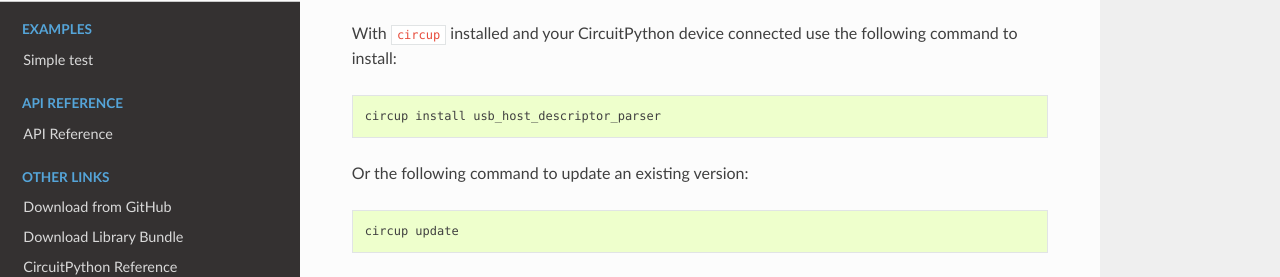
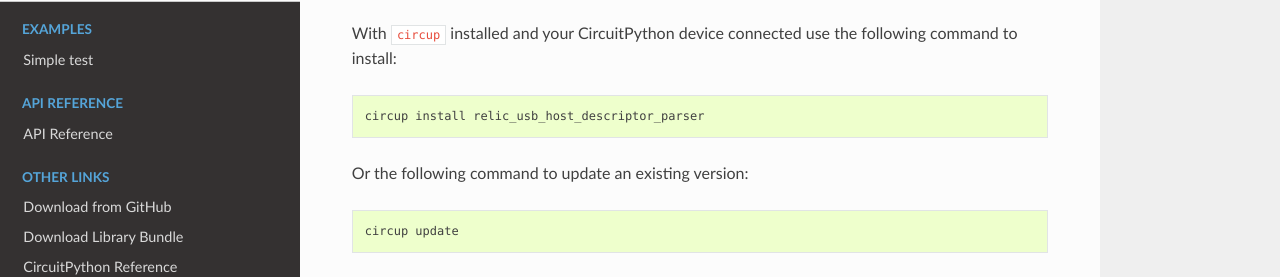
Before and after one commit to relic-se/CircuitPython_USB_Host_Descriptor_Parser, a Sphinx documentation site: the page built from docs/index.rst, in a window 1280 px wide and 900 px high, scrolled down 1174 px. Shown: the part 151-428 px from the top of the window. Built offline with Sphinx 7.4.7 and the Read the Docs theme 3.1.0, drawn with Linux system fonts in a browser that asks for light colours.

Commit message:
Prepend library

```diff
--- a/README.rst
+++ b/README.rst
@@ -82,7 +82,7 @@
 
 .. code-block:: shell
 
-    circup install usb_host_descriptor_parser
+    circup install relic_usb_host_descriptor_parser
 
 Or the following command to update an existing version:
 
--- a/docs/api.rst
+++ b/docs/api.rst
@@ -7,5 +7,5 @@
 API Reference
 #############
 
-.. automodule:: usb_host_descriptor_parser
+.. automodule:: relic_usb_host_descriptor_parser
     :members:
--- a/pyproject.toml
+++ b/pyproject.toml
@@ -24,7 +24,7 @@
     "blinka",
     "circuitpython",
     "micropython",
-    "usb_host_descriptor_parser",
+    "relic_usb_host_descriptor_parser",
     "usb",
     "host",
     "descriptor",
@@ -44,7 +44,7 @@
 [tool.setuptools]
 # TODO: IF LIBRARY FILES ARE A PACKAGE FOLDER,
 #       CHANGE `py_modules = ['...']` TO `packages = ['...']`
-py-modules = ["usb_host_descriptor_parser"]
+py-modules = ["relic_usb_host_descriptor_parser"]
 
 [tool.setuptools.dynamic]
 dependencies = {file = ["requirements.txt"]}
--- a/usb_host_descriptor_parser.py
+++ b/relic_usb_host_descriptor_parser.py
@@ -3,7 +3,7 @@
 #
 # SPDX-License-Identifier: MIT
 """
-`usb_host_descriptor_parser`
+`relic_usb_host_descriptor_parser`
 ================================================================================
 
 Helper to parse USB descriptors
```
Also changed, not shown: 1 other file.
